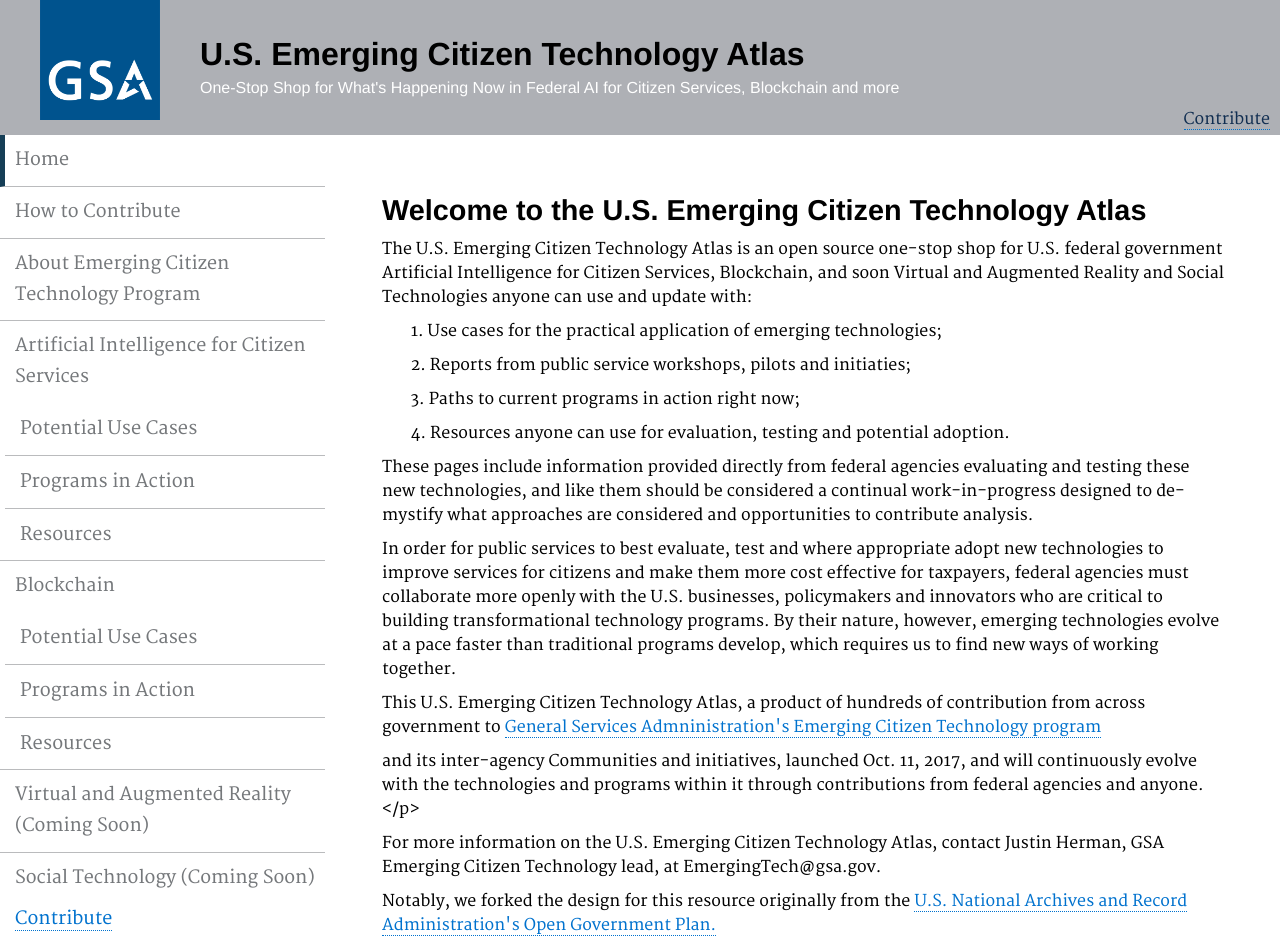
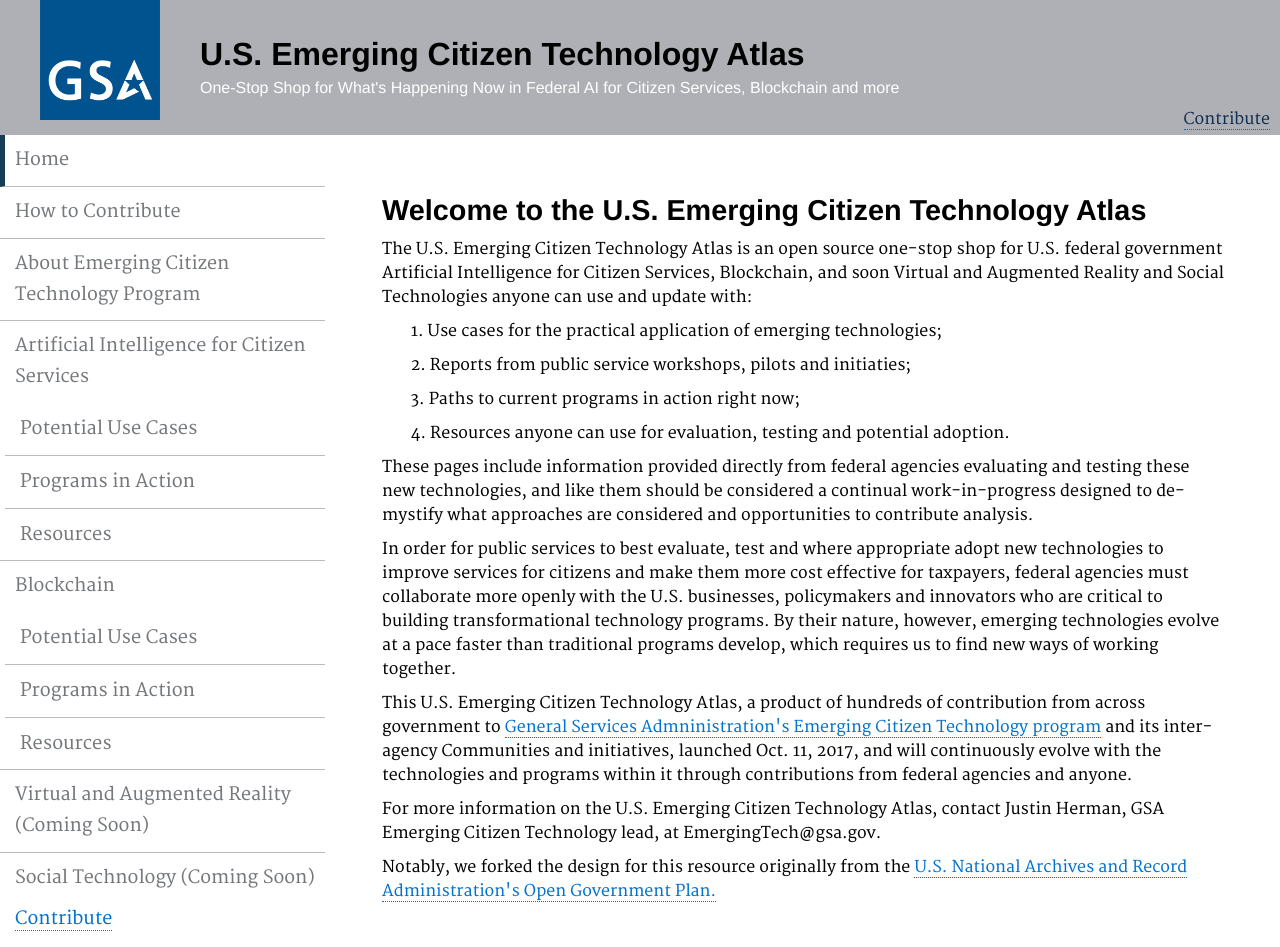
Before and after one commit to GSA/emerging-technology-atlas, a Jekyll site: the page built from pages/index.md, in a window 1280 px wide. Built offline with Jekyll 4.4.1, drawn with Linux system fonts in a browser that asks for light colours.

```diff
--- a/pages/index.md
+++ b/pages/index.md
@@ -19,7 +19,7 @@ description: ""
 
 <p>In order for public services to best evaluate, test and where appropriate adopt new technologies to improve services for citizens and make them more cost effective for taxpayers, federal agencies must collaborate more openly with the U.S. businesses, policymakers and innovators who are critical to building transformational technology programs. By their nature, however, emerging technologies evolve at a pace faster than traditional programs develop, which requires us to find new ways of working together.</p>
 
-<p>This U.S. Emerging Citizen Technology Atlas, a product of hundreds of contribution from across government to <a href="https://www.gsa.gov/technology/government-it-initiatives/emerging-citizen-technology">General Services Admninistration's Emerging Citizen Technology program</a></p> and its inter-agency Communities and initiatives, launched Oct. 11, 2017, and will continuously evolve with the technologies and programs within it through contributions from federal agencies and anyone.</p>
+<p>This U.S. Emerging Citizen Technology Atlas, a product of hundreds of contribution from across government to <a href="https://www.gsa.gov/technology/government-it-initiatives/emerging-citizen-technology">General Services Admninistration's Emerging Citizen Technology program</a> and its inter-agency Communities and initiatives, launched Oct. 11, 2017, and will continuously evolve with the technologies and programs within it through contributions from federal agencies and anyone.</p>
 
 <p>For more information on the U.S. Emerging Citizen Technology Atlas, contact Justin Herman, GSA Emerging Citizen Technology lead, at EmergingTech@gsa.gov.</p>
 
```
